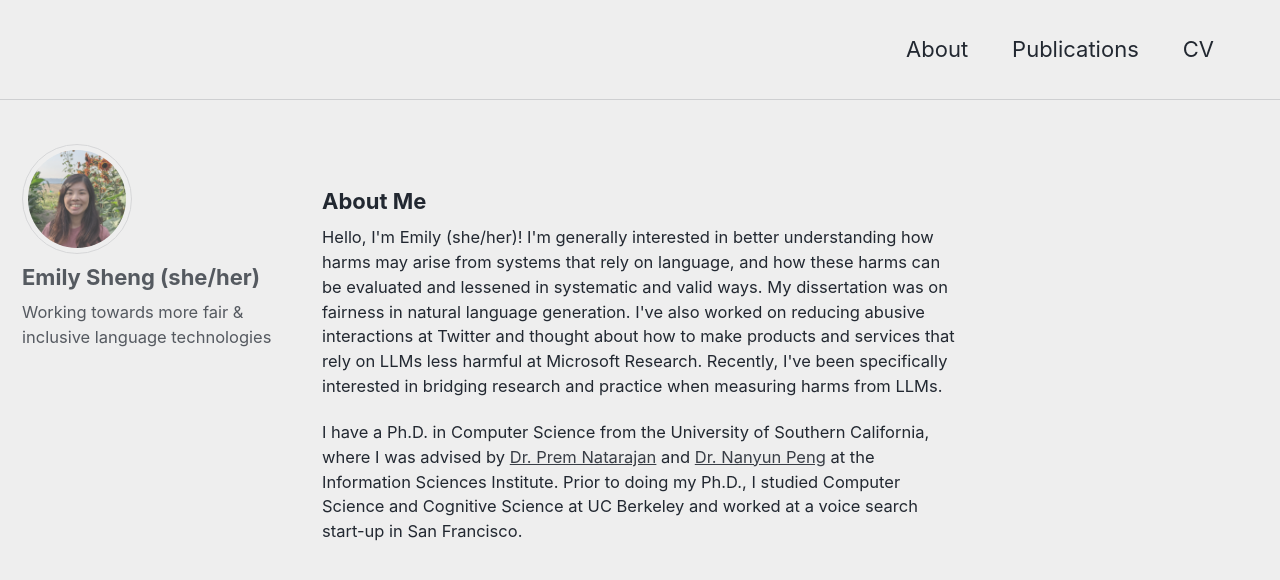
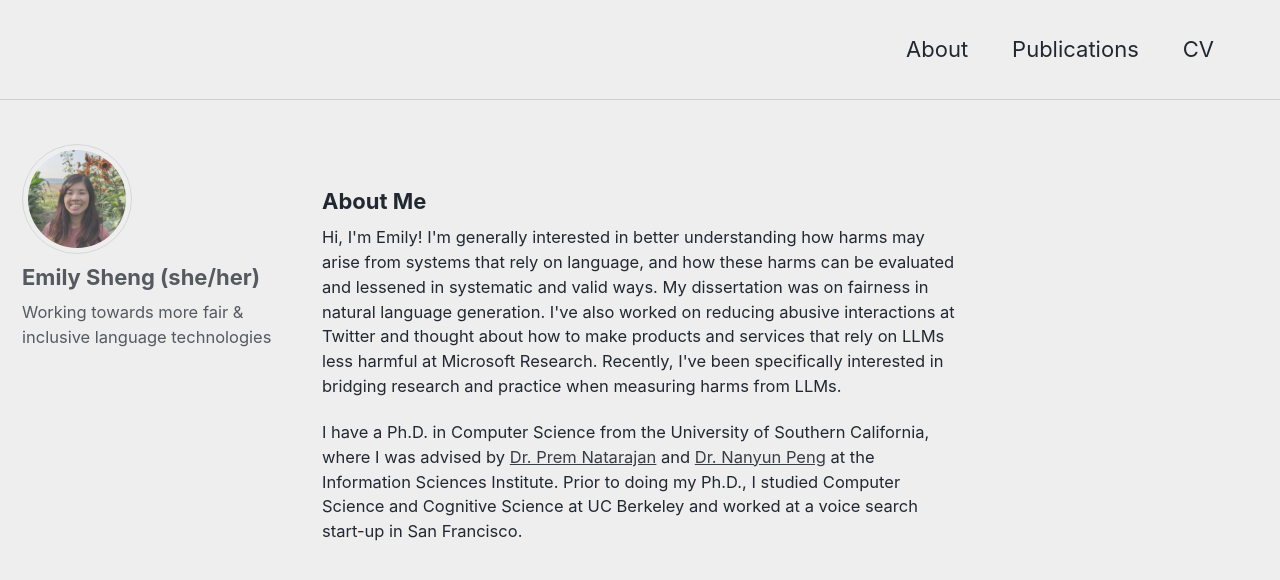
Before and after one commit to ewsheng/ewsheng.github.io, a Jekyll site: the page built from index.html, in a window 1280 px wide and 900 px high. Shown: the top 580 px of the window. Built offline with Jekyll 4.4.1, drawn with Linux system fonts in a browser that asks for light colours; the list of posts is cut into pages by our own code.

Commit message:
Update home.html

```diff
--- a/_layouts/home.html
+++ b/_layouts/home.html
@@ -4,7 +4,7 @@ layout: single
 
 <h3>About Me</h3>
 <p>
-  Hello, I'm Emily (she/her)! I'm generally interested in better understanding how harms may arise from systems that rely on language, and how these harms can be evaluated and lessened in systematic and valid ways. My dissertation was on fairness in natural language generation. I've also worked on reducing abusive interactions at Twitter and thought about how to make products and services that rely on LLMs less harmful at Microsoft Research. Recently, I've been specifically interested in bridging research and practice when measuring harms from LLMs.
+  Hi, I'm Emily! I'm generally interested in better understanding how harms may arise from systems that rely on language, and how these harms can be evaluated and lessened in systematic and valid ways. My dissertation was on fairness in natural language generation. I've also worked on reducing abusive interactions at Twitter and thought about how to make products and services that rely on LLMs less harmful at Microsoft Research. Recently, I've been specifically interested in bridging research and practice when measuring harms from LLMs.
 </p>
 <p>
   I have a Ph.D. in Computer Science from the University of Southern California, where I was advised by <a href="https://viterbi.usc.edu/directory/faculty/Natarajan/Premkumar" target="_blank">Dr. Prem Natarajan</a> and <a href="http://vnpeng.net/" target="_blank">Dr. Nanyun Peng</a> at the Information Sciences Institute. Prior to doing my Ph.D., I studied Computer Science and Cognitive Science at UC Berkeley and worked at a voice search start-up in San Francisco.
```
